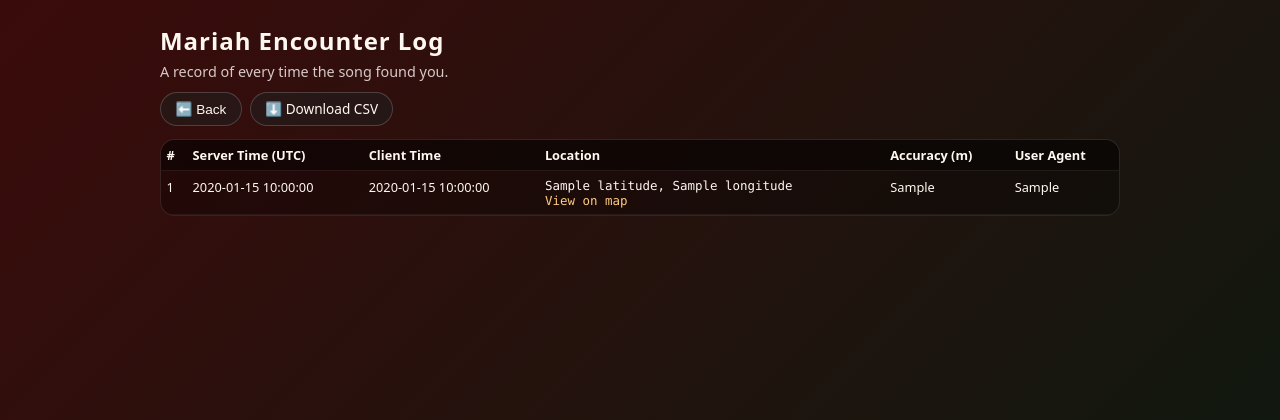
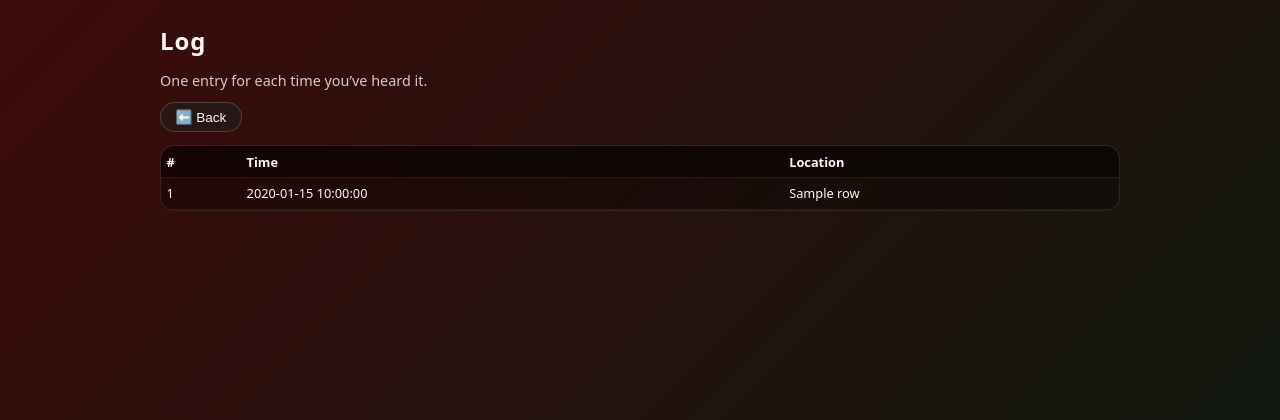
Before and after one commit to MichaelThomasMPT/AllIWantForChristmasV2, a Flask app: template templates/logs.html in a window 1280 px wide. Shown: the top 420 px of the page. Run offline with Flask 3, Linux system fonts and the light colour scheme; the template is opened without the code that fills it: most values are stand-ins (such as "Sample title", 1, 10 or a date in 2020).

Commit message:
more visual updates

```diff
--- a/app.py
+++ b/app.py
@@ -1,8 +1,10 @@
 from flask import Flask, request, jsonify, render_template, send_file
 from datetime import datetime, timezone
+from zoneinfo import ZoneInfo
+import os
 from pathlib import Path
 import csv
-import os
+import requests
 
 app = Flask(__name__)
 
@@ -13,6 +15,10 @@ LOG_DIR.mkdir(parents=True, exist_ok=True)
 # CSV file inside that directory
 LOG_FILE = LOG_DIR / "christmas_listens.csv"
 
+# User timezone for displaying log times
+USER_TIMEZONE = os.getenv("USER_TIMEZONE", "UTC")
+USER_TZ = ZoneInfo(USER_TIMEZONE)
+
 def append_log_row(data):
     file_exists = LOG_FILE.exists()
 
@@ -20,31 +26,36 @@ def append_log_row(data):
     client_ts = data.get("client_timestamp", "")
     lat = data.get("latitude")
     lon = data.get("longitude")
-    acc = data.get("accuracy")
-    ua = request.headers.get("User-Agent", "")
 
-    row = [
-        server_ts,
-        client_ts,
-        f"{lat:.6f}" if isinstance(lat, (int, float)) else "",
-        f"{lon:.6f}" if isinstance(lon, (int, float)) else "",
-        f"{acc:.2f}" if isinstance(acc, (int, float)) else "",
-        ua,
-    ]
+    # Convert to numeric if possible
+    lat_val = lat if isinstance(lat, (int, float)) else None
+    lon_val = lon if isinstance(lon, (int, float)) else None
+
+    # Reverse geocode if we have coordinates
+    location_name = ""
+    if lat_val is not None and lon_val is not None:
+        location_name = reverse_geocode(lat_val, lon_val)
 
     with LOG_FILE.open("a", newline="", encoding="utf-8") as f:
         writer = csv.writer(f)
+
+        # Write header only if file doesn't exist yet
         if not file_exists:
             writer.writerow([
                 "server_timestamp_utc",
                 "client_timestamp",
                 "latitude",
                 "longitude",
-                "accuracy_m",
-                "user_agent",
+                "location_name",
             ])
-        writer.writerow(row)
 
+        writer.writerow([
+            server_ts,
+            client_ts,
+            f"{lat_val:.6f}" if lat_val is not None else "",
+            f"{lon_val:.6f}" if lon_val is not None else "",
+            location_name,
+        ])
 
 @app.route("/")
 def index():
@@ -60,65 +71,72 @@ def log_listen():
     except Exception as e:
         return jsonify({"success": False, "error": str(e)}), 500
 
-
 @app.route("/logs", methods=["GET"])
 def view_logs():
     rows = []
+    if LOG_FILE.exists() and LOG_FILE.is_file():
+        with LOG_FILE.open("r", newline="", encoding="utf-8") as f:
+            reader = csv.DictReader(f)
+            rows = list(reader)
 
-    # LOG_FILE should be something like Path("/data/christmas_listens.csv")
-    # or Path("christmas_listens.csv") depending on how you configured it.
-    try:
-        if LOG_FILE.is_file():
-            with LOG_FILE.open("r", newline="", encoding="utf-8") as f:
-                reader = csv.DictReader(f)
-                rows = list(reader)
-        elif LOG_FILE.exists() and LOG_FILE.is_dir():
-            # Misconfiguration: the path is a directory, not a file
-            return (
-                "LOG_FILE path points to a directory, not a CSV file. "
-                "Check your volume mapping / data directory.",
-                500,
-            )
-        # If it doesn't exist at all, we just show an empty table.
-    except Exception as e:
-        # Optional: log the error server-side
-        app.logger.exception("Error reading log file: %s", e)
-        # But still return *something* valid to the browser
-        return (
-            f"Error reading log file: {e}",
-            500,
-        )
+    # Convert server_timestamp_utc (ISO, UTC) into user's timezone
+    for row in rows:
+        raw_ts = row.get("server_timestamp_utc", "")
+        display = raw_ts
+        try:
+            # Handle ISO datetime (with or without tz)
+            dt = datetime.fromisoformat(raw_ts)
+            if dt.tzinfo is None:
+                dt = dt.replace(tzinfo=timezone.utc)
+            local_dt = dt.astimezone(USER_TZ)
+            # Human-readable, no timezone suffix
+            display = local_dt.strftime("%d %b %Y, %H:%M:%S")
+        except Exception:
+            # If parsing fails, fall back to raw string
+            pass
 
-    # Newest first
-    rows = list(reversed(rows))
+        row["display_time"] = display
+        row["location_name"] = row.get("location_name", "")
 
-    return render_template("logs.html", rows=rows)
-
-@app.route("/download", methods=["GET"])
-def download_csv():
-    if not LOG_FILE.exists():
-        # Optionally create an empty file with just headers instead of a junk row:
-        with LOG_FILE.open("w", newline="", encoding="utf-8") as f:
-            writer = csv.writer(f)
-            writer.writerow(
-                [
-                    "server_timestamp_utc",
-                    "client_timestamp",
-                    "latitude",
-                    "longitude",
-                    "accuracy_m",
-                    "user_agent",
-                ]
-            )
-
-    return send_file(
-        LOG_FILE,
-        mimetype="text/csv",
-        as_attachment=True,
-        download_name=os.path.basename(LOG_FILE),
+    return render_template(
+        "logs.html",
+        rows=rows,
     )
 
+def reverse_geocode(lat, lon):
+    """
+    Return a human-readable location string for given lat/lon.
+    Uses Nominatim (OpenStreetMap). Keep query rate low.
+    """
+    try:
+        url = "https://nominatim.openstreetmap.org/reverse"
+        params = {
+            "lat": lat,
+            "lon": lon,
+            "format": "json",
+            "zoom": 14,
+            "addressdetails": 1,
+        }
 
+        headers = {
+            "User-Agent": "all-i-want-for-christmas/1.0"
+        }
+
+        r = requests.get(url, params=params, headers=headers, timeout=4)
+        r.raise_for_status()
+        data = r.json()
+
+        addr = data.get("address", {})
+        parts = [
+            addr.get("suburb"),
+            addr.get("city") or addr.get("town") or addr.get("village"),
+            addr.get("state"),
+            addr.get("country")
+        ]
+        parts = [p for p in parts if p]
+        return ", ".join(parts) if parts else data.get("display_name", "")
+    except Exception:
+        return ""
 
 if __name__ == "__main__":
     app.run(host="0.0.0.0", port=2025, debug=True)
--- a/requirements.txt
+++ b/requirements.txt
@@ -1 +1,2 @@
 flask==3.0.2
+requests==2.32.3
--- a/templates/index.html
+++ b/templates/index.html
@@ -4,10 +4,8 @@
   <meta charset="utf-8">
   <title>All I Want For Christmas</title>
   <meta name="viewport" content="width=device-width, initial-scale=1">
-  <link
-    rel="stylesheet"
-    href="{{ url_for('static', filename='style.css') }}"
-  >
+  <link rel="icon" type="image/svg+xml" href="{{ url_for('static', filename='favicon.svg') }}">
+  <link rel="stylesheet" href="{{ url_for('static', filename='style.css') }}">
 </head>
 <body class="page-main">
   <div class="app">
--- a/templates/logs.html
+++ b/templates/logs.html
@@ -2,22 +2,22 @@
 <html lang="en">
   <head>
     <meta charset="utf-8">
-  <title>Mariah Encounter Log</title>
+    <title>All I Want For Christmas – Logs</title>
     <meta name="viewport" content="width=device-width, initial-scale=1">
-  <link
-    rel="stylesheet"
-    href="{{ url_for('static', filename='style.css') }}"
-  >
+    <link rel="icon" type="image/svg+xml" href="{{ url_for('static', filename='favicon.svg') }}">
+    <link rel="stylesheet" href="{{ url_for('static', filename='style.css') }}">
   </head>
   <body class="page-logs">
     <div class="logs-container">
-    <h1>Mariah Encounter Log</h1>
-    <div class="subtitle">
-      A record of every time the song found you.
-    </div>
+      <h1>Log</h1>
+      <p class="subtitle">
+        One entry for each time you’ve heard it.
+      </p>
+
       <div class="nav">
-      <button class="btn" onclick="window.location.href='/'">⬅️ Back</button>
-      <a class="btn" href="/download">⬇️ Download CSV</a>
+        <button class="btn" onclick="window.location.href='/'">
+          ⬅️ Back
+        </button>
       </div>
 
       {% if rows %}
@@ -26,32 +26,26 @@
           <thead>
             <tr>
               <th>#</th>
-            <th>Server Time (UTC)</th>
-            <th>Client Time</th>
+              <th>Time</th>
               <th>Location</th>
-            <th>Accuracy (m)</th>
-            <th>User Agent</th>
             </tr>
           </thead>
           <tbody>
             {% for row in rows %}
             <tr>
               <td>{{ loop.index }}</td>
-            <td>{{ row.server_timestamp_utc }}</td>
-            <td>{{ row.client_timestamp }}</td>
-            <td class="coords">
+              <td>{{ row.display_time }}</td>
+              <td>
+                {% if row.location_name %}
+                  {{ row.location_name }}
+                {% else %}
                   {% if row.latitude and row.longitude %}
-                {{ row.latitude }}, {{ row.longitude }}<br>
-                <a href="https://maps.google.com/?q={{ row.latitude }},{{ row.longitude }}"
-                   target="_blank" class="map-link">
-                  View on map
-                </a>
+                    ({{ row.latitude }}, {{ row.longitude }})
                   {% else %}
                     (no location)
                   {% endif %}
+                {% endif %}
               </td>
-            <td>{{ row.accuracy_m }}</td>
-            <td class="ua">{{ row.user_agent }}</td>
             </tr>
             {% endfor %}
           </tbody>
@@ -59,7 +53,7 @@
       </div>
       {% else %}
       <div class="empty">
-        No logs yet. Head back and wait for the opening notes…
+        No logs yet. Go back and wait for the first jingle.
       </div>
       {% endif %}
     </div>
```
Also changed, not shown: README.MD, static/favicon.svg (added). Lines whose indentation alone changed are shown as unchanged.
